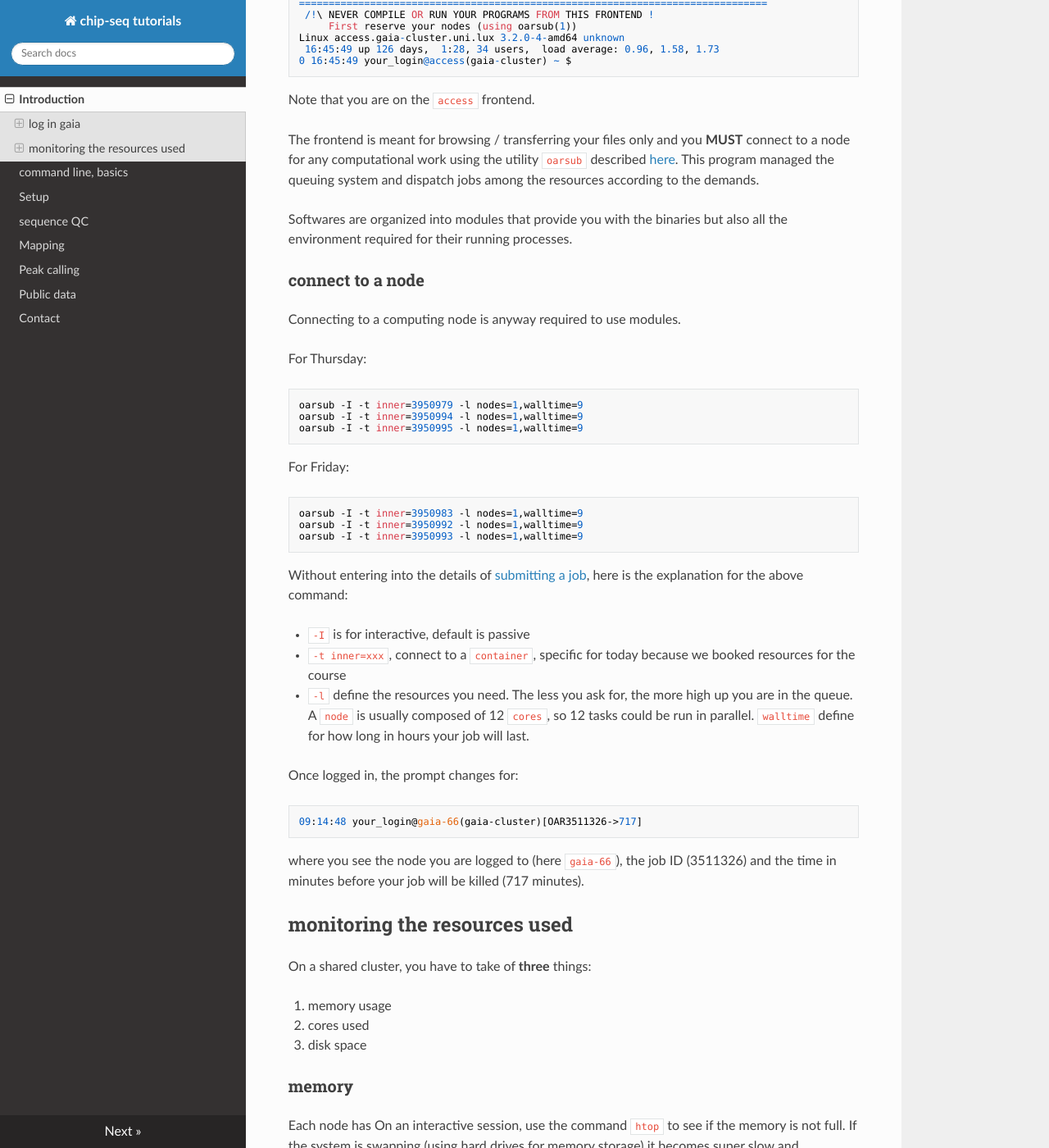
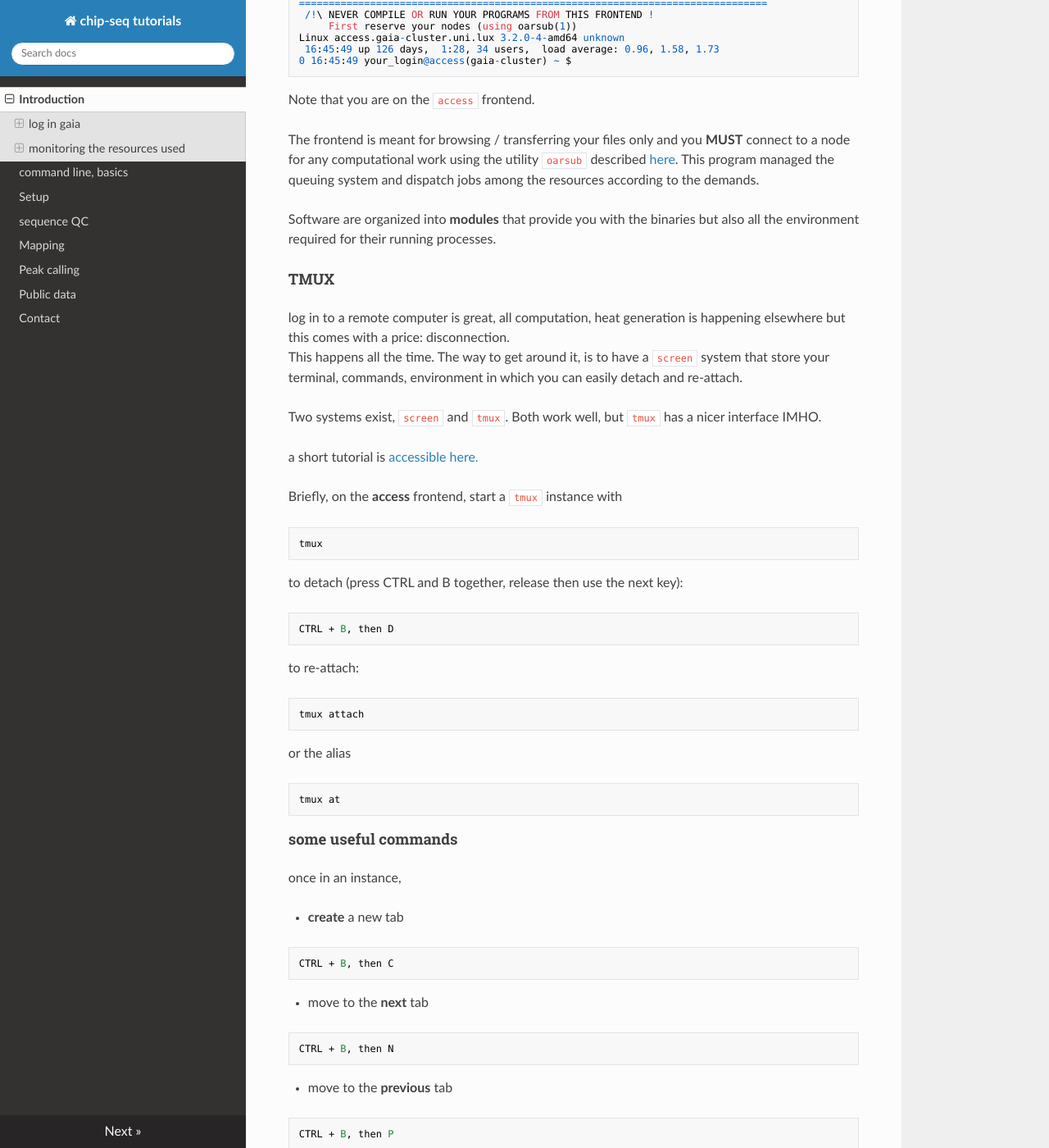
Before and after one commit to ginolhac/chip-seq, an MkDocs documentation site: the page built from docs/index.md, in a window 1280 px wide and 1400 px high, scrolled down 725 px. Shown: the whole window at 82% size. Built offline with MkDocs 1.6.1, drawn with Linux system fonts in a browser that asks for light colours; nearby versions of some CDN libraries; old or Windows-style settings are respelled for this version of MkDocs; some of the changed text lies outside the part shown.

Commit message:
add tmux summary

````diff
--- a/docs/index.md
+++ b/docs/index.md
@@ -37,13 +37,93 @@ Note that you are on the `access` frontend.
 The frontend is meant for browsing / transferring your files only and you **MUST** connect to a node for any computational work
 using the utility `oarsub` described [here](https://hpc.uni.lu/users/docs/oar.html). This program managed the queuing system and dispatch jobs among the resources according to the demands.
 
-Softwares are organized into modules that provide you with the binaries but also all the environment required for their running processes.
+Software are organized into **modules** that provide you with the binaries but also all the environment required for their running processes.
+
+
+#### TMUX
+
+log in to a remote computer is great, all computation, heat generation is happening elsewhere but this comes with a price: disconnection.
+This happens all the time. The way to get around it, is to have a `screen` system that store your terminal, commands, environment in which
+you can easily detach and re-attach.
+
+Two systems exist, `screen` and `tmux`. Both work well, but `tmux` has a nicer interface IMHO.
+
+a short tutorial is [accessible here.](https://www.sitepoint.com/tmux-a-simple-start/)
+
+Briefly, on the **access** frontend, start a `tmux` instance with
+
+```
+tmux
+```
+
+to detach (press CTRL and B together, release then use the next key):
+
+```
+CTRL + B, then D
+```
+
+to re-attach:
+
+```
+tmux attach
+```
+
+or the alias
+
+```
+tmux at
+```
+
+
+#### some useful commands
+
+once in an instance,
+
+- **create** a new tab
+
+```
+CTRL + B, then C
+```
+
+- move to the **next** tab
+
+```
+CTRL + B, then N
+```
+
+- move to the **previous** tab
+
+```
+CTRL + B, then P
+```
+
+- **rename** to the current tab
+
+```
+CTRL + B, then ,
+```
+
+then type the new name
+
+#### Quit
+
+```
+exit
+```
+
+in all tabs kills the `tmux` session
+
+
+Of note, `tmux` instances live until the frontend is rebooted.
 
 ### connect to a node
 
 Connecting to a computing node is anyway required to use modules.
 
+You need to book ressources by specifying how many cores, optionaly if they are a same node, and a walltime clock. A job can never get extended.
+
 For Thursday:
+
 ```
 oarsub -I -t inner=3950979 -l nodes=1,walltime=9
 oarsub -I -t inner=3950994 -l nodes=1,walltime=9
@@ -51,6 +131,7 @@ oarsub -I -t inner=3950995 -l nodes=1,walltime=9
 ```
 
 For Friday:
+
 ```
 oarsub -I -t inner=3950983 -l nodes=1,walltime=9
 oarsub -I -t inner=3950992 -l nodes=1,walltime=9
@@ -62,7 +143,7 @@ here is the explanation for the above command:
 
 - `-I` is for interactive, default is passive
 - `-t inner=xxx`, connect to a `container`, specific for today because we booked resources for the course
-- `-l` define the resources you need. The less you ask for, the more high up you are in the queue. A `node` is usually composed of 12 `cores`,
+- `-l` define the resources you need. The less you ask for, the more high up you are in the queue. A `node` is usually composed of 12 or 24 `cores`,
 so 12 tasks could be run in parallel. `walltime` define for how long in hours your job will last.
 
 Once logged in, the prompt changes for:
@@ -116,3 +197,10 @@ df -h
 
 disk free scans all disks mounted. Could takes time to display the global usage.
 Please worry if only few Mb are available on the disk you are planning to write to.
+
+
+### closing connection
+
+When you are done, you can kill yourself your job by either doing `CTRL + D` or typing `exit`.
+That will free your booked ressources for others. Once done, you will still logged on the frontend and normally inside a `tmux`.
+The best is to detach from the `tmux` instance and log off from the gaia frontend using  `CTRL + D` or typing `exit`.
````
Also changed, not shown: install.md (+2 -0 lines).
